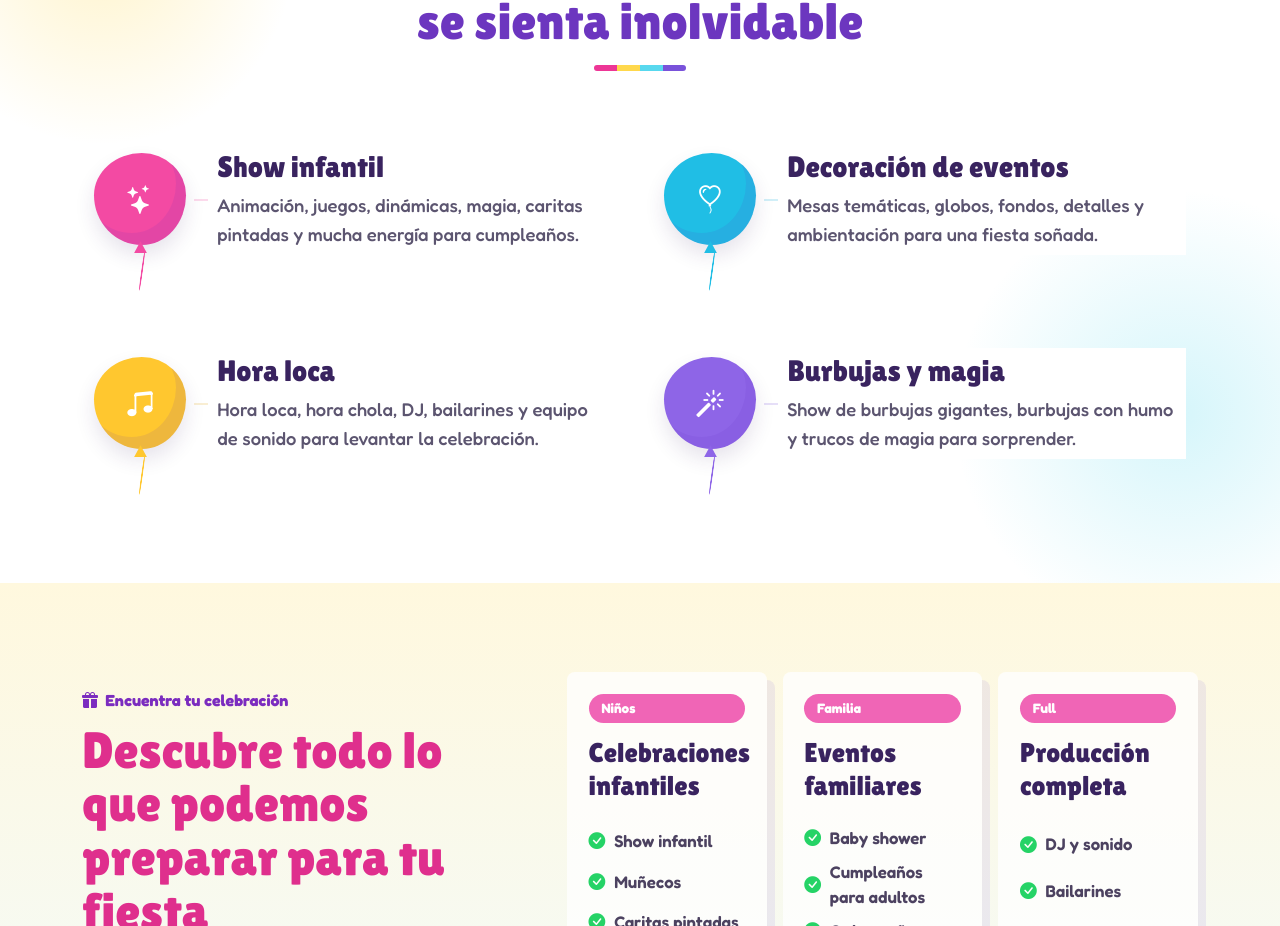
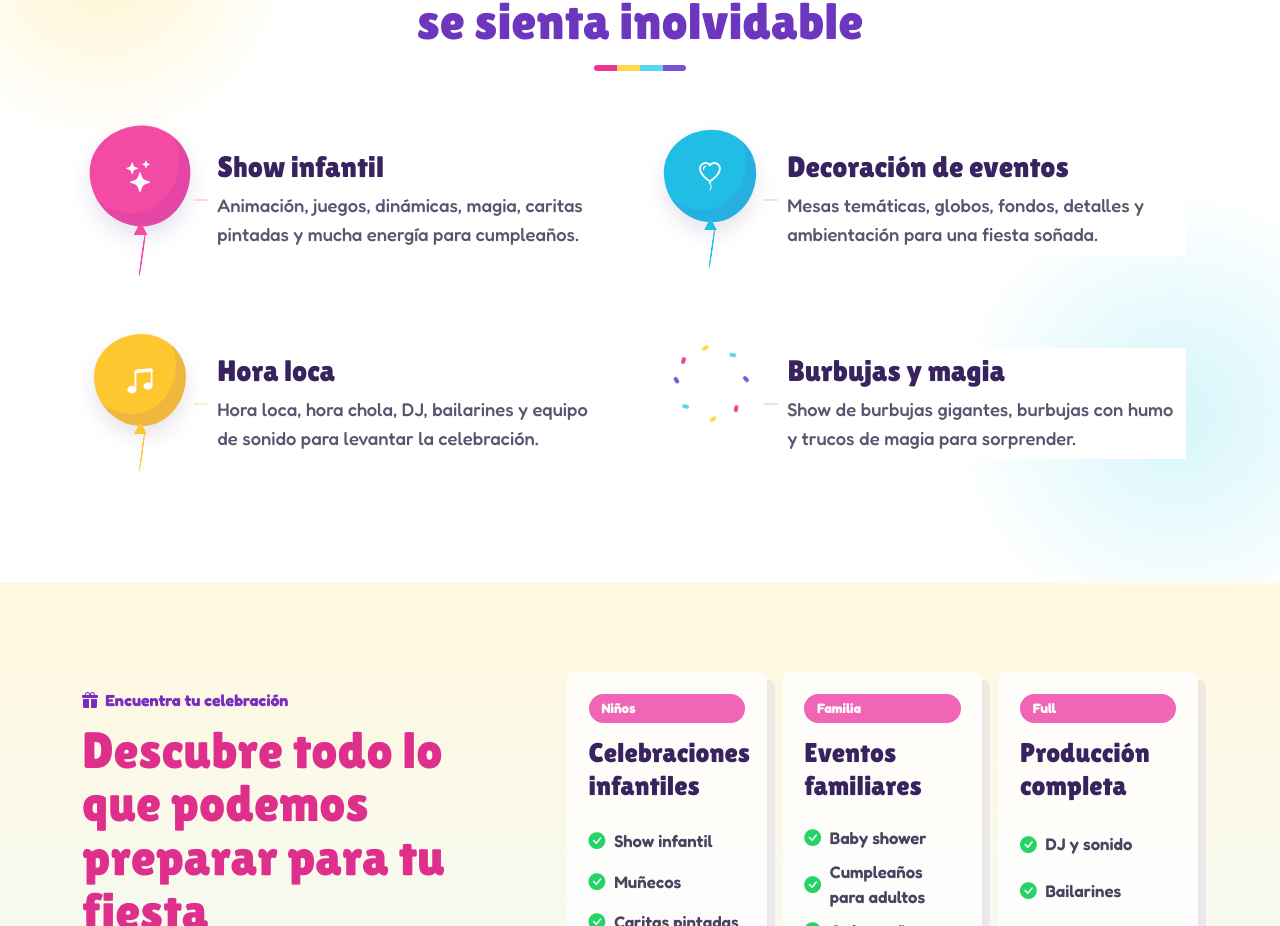
Before and after one commit to jeanpierelp/vicshadda-web, an Angular app: page / in a window 1280 px wide. Shown: the part 1280-2206 px from the top of the page. Built offline with nearby package versions, Linux system fonts and the light colour scheme.

Commit message:
Actualizar pagina Vicshadda Producciones

```diff
--- a/preview/preview.css
+++ b/preview/preview.css
@@ -429,6 +429,7 @@ p {
 
 .service-icon {
   align-items: center;
+  animation: balloon-pop 7s ease-in-out infinite;
   border-radius: 52% 48% 48% 52% / 46% 46% 54% 54%;
   box-shadow: inset -10px -12px 0 rgba(92, 43, 181, .1), 0 10px 20px rgba(57, 35, 95, .12);
   color: #fff;
@@ -440,6 +441,122 @@ p {
   position: relative;
   width: 92px;
   z-index: 2;
+}
+
+.balloon-stage {
+  flex: 0 0 92px;
+  height: 138px;
+  position: relative;
+  z-index: 2;
+}
+
+.service-card.tone-blue .service-icon {
+  animation-delay: -1.75s;
+}
+
+.service-card.tone-yellow .service-icon {
+  animation-delay: -3.5s;
+}
+
+.service-card.tone-purple .service-icon {
+  animation-delay: -5.25s;
+}
+
+.balloon-burst {
+  height: 92px;
+  left: 0;
+  pointer-events: none;
+  position: absolute;
+  top: 0;
+  width: 100%;
+  z-index: 3;
+}
+
+.balloon-burst b {
+  animation: confetti-burst 7s ease-out infinite;
+  background: #ef3a9a;
+  border-radius: 2px;
+  height: 7px;
+  left: 50%;
+  opacity: 0;
+  position: absolute;
+  top: 50%;
+  width: 4px;
+}
+
+.tone-blue .balloon-burst b { animation-delay: -1.75s; }
+.tone-yellow .balloon-burst b { animation-delay: -3.5s; }
+.tone-purple .balloon-burst b { animation-delay: -5.25s; }
+
+.balloon-burst b:nth-child(1) { --burst-x: -52px; --burst-y: -42px; background: #ef3a9a; transform: rotate(18deg); }
+.balloon-burst b:nth-child(2) { --burst-x: -12px; --burst-y: -65px; background: #ffd84c; transform: rotate(55deg); }
+.balloon-burst b:nth-child(3) { --burst-x: 38px; --burst-y: -52px; background: #51d7ed; transform: rotate(100deg); }
+.balloon-burst b:nth-child(4) { --burst-x: 62px; --burst-y: -8px; background: #7952da; transform: rotate(140deg); }
+.balloon-burst b:nth-child(5) { --burst-x: 44px; --burst-y: 46px; background: #ef3a9a; transform: rotate(190deg); }
+.balloon-burst b:nth-child(6) { --burst-x: 2px; --burst-y: 65px; background: #ffd84c; transform: rotate(235deg); }
+.balloon-burst b:nth-child(7) { --burst-x: -48px; --burst-y: 42px; background: #51d7ed; transform: rotate(285deg); }
+.balloon-burst b:nth-child(8) { --burst-x: -65px; --burst-y: -6px; background: #7952da; transform: rotate(330deg); }
+
+@keyframes balloon-pop {
+  0%,
+  34%,
+  100% {
+    opacity: 1;
+    transform: scale(1);
+  }
+  38% {
+    transform: scaleX(.9) scaleY(1.12);
+  }
+  42% {
+    opacity: 1;
+    transform: scale(1.18);
+  }
+  44% {
+    opacity: 0;
+    transform: scale(.08);
+  }
+  53% {
+    opacity: 0;
+    transform: scale(.08);
+  }
+  62% {
+    opacity: 1;
+    transform: scale(.35);
+  }
+  72% {
+    transform: scale(1.1);
+  }
+  79% {
+    transform: scale(.94);
+  }
+  86% {
+    transform: scale(1.03);
+  }
+}
+
+@keyframes confetti-burst {
+  0%,
+  40%,
+  58%,
+  100% {
+    opacity: 0;
+    translate: 0 0;
+  }
+  43% {
+    opacity: 0;
+    translate: 0 0;
+  }
+  45% {
+    opacity: 1;
+  }
+  52% {
+    opacity: .95;
+    translate: var(--burst-x) var(--burst-y);
+  }
+  57% {
+    opacity: 0;
+    translate: var(--burst-x) var(--burst-y);
+  }
 }
 
 .service-icon::before {
@@ -863,9 +980,17 @@ p {
   }
 
   .service-icon {
-    flex-basis: 76px;
     height: 76px;
     width: 76px;
+  }
+
+  .balloon-stage {
+    flex-basis: 76px;
+    height: 122px;
+  }
+
+  .balloon-burst {
+    height: 76px;
   }
 
   .service-icon::before {
@@ -928,4 +1053,13 @@ p {
     animation: none;
     display: none;
   }
+
+  .service-icon {
+    animation: none;
+  }
+
+  .balloon-burst b {
+    animation: none;
+    display: none;
+  }
 }
--- a/src/app/app.component.css
+++ b/src/app/app.component.css
@@ -429,6 +429,7 @@ p {
 
 .service-icon {
   align-items: center;
+  animation: balloon-pop 7s ease-in-out infinite;
   border-radius: 52% 48% 48% 52% / 46% 46% 54% 54%;
   box-shadow: inset -10px -12px 0 rgba(92, 43, 181, .1), 0 10px 20px rgba(57, 35, 95, .12);
   color: #fff;
@@ -440,6 +441,122 @@ p {
   position: relative;
   width: 92px;
   z-index: 2;
+}
+
+.balloon-stage {
+  flex: 0 0 92px;
+  height: 138px;
+  position: relative;
+  z-index: 2;
+}
+
+.service-card.tone-blue .service-icon {
+  animation-delay: -1.75s;
+}
+
+.service-card.tone-yellow .service-icon {
+  animation-delay: -3.5s;
+}
+
+.service-card.tone-purple .service-icon {
+  animation-delay: -5.25s;
+}
+
+.balloon-burst {
+  height: 92px;
+  left: 0;
+  pointer-events: none;
+  position: absolute;
+  top: 0;
+  width: 100%;
+  z-index: 3;
+}
+
+.balloon-burst b {
+  animation: confetti-burst 7s ease-out infinite;
+  background: #ef3a9a;
+  border-radius: 2px;
+  height: 7px;
+  left: 50%;
+  opacity: 0;
+  position: absolute;
+  top: 50%;
+  width: 4px;
+}
+
+.tone-blue .balloon-burst b { animation-delay: -1.75s; }
+.tone-yellow .balloon-burst b { animation-delay: -3.5s; }
+.tone-purple .balloon-burst b { animation-delay: -5.25s; }
+
+.balloon-burst b:nth-child(1) { --burst-x: -52px; --burst-y: -42px; background: #ef3a9a; transform: rotate(18deg); }
+.balloon-burst b:nth-child(2) { --burst-x: -12px; --burst-y: -65px; background: #ffd84c; transform: rotate(55deg); }
+.balloon-burst b:nth-child(3) { --burst-x: 38px; --burst-y: -52px; background: #51d7ed; transform: rotate(100deg); }
+.balloon-burst b:nth-child(4) { --burst-x: 62px; --burst-y: -8px; background: #7952da; transform: rotate(140deg); }
+.balloon-burst b:nth-child(5) { --burst-x: 44px; --burst-y: 46px; background: #ef3a9a; transform: rotate(190deg); }
+.balloon-burst b:nth-child(6) { --burst-x: 2px; --burst-y: 65px; background: #ffd84c; transform: rotate(235deg); }
+.balloon-burst b:nth-child(7) { --burst-x: -48px; --burst-y: 42px; background: #51d7ed; transform: rotate(285deg); }
+.balloon-burst b:nth-child(8) { --burst-x: -65px; --burst-y: -6px; background: #7952da; transform: rotate(330deg); }
+
+@keyframes balloon-pop {
+  0%,
+  34%,
+  100% {
+    opacity: 1;
+    transform: scale(1);
+  }
+  38% {
+    transform: scaleX(.9) scaleY(1.12);
+  }
+  42% {
+    opacity: 1;
+    transform: scale(1.18);
+  }
+  44% {
+    opacity: 0;
+    transform: scale(.08);
+  }
+  53% {
+    opacity: 0;
+    transform: scale(.08);
+  }
+  62% {
+    opacity: 1;
+    transform: scale(.35);
+  }
+  72% {
+    transform: scale(1.1);
+  }
+  79% {
+    transform: scale(.94);
+  }
+  86% {
+    transform: scale(1.03);
+  }
+}
+
+@keyframes confetti-burst {
+  0%,
+  40%,
+  58%,
+  100% {
+    opacity: 0;
+    translate: 0 0;
+  }
+  43% {
+    opacity: 0;
+    translate: 0 0;
+  }
+  45% {
+    opacity: 1;
+  }
+  52% {
+    opacity: .95;
+    translate: var(--burst-x) var(--burst-y);
+  }
+  57% {
+    opacity: 0;
+    translate: var(--burst-x) var(--burst-y);
+  }
 }
 
 .service-icon::before {
@@ -863,9 +980,17 @@ p {
   }
 
   .service-icon {
-    flex-basis: 76px;
     height: 76px;
     width: 76px;
+  }
+
+  .balloon-stage {
+    flex-basis: 76px;
+    height: 122px;
+  }
+
+  .balloon-burst {
+    height: 76px;
   }
 
   .service-icon::before {
@@ -928,4 +1053,13 @@ p {
     animation: none;
     display: none;
   }
+
+  .service-icon {
+    animation: none;
+  }
+
+  .balloon-burst b {
+    animation: none;
+    display: none;
+  }
 }
--- a/src/app/app.component.html
+++ b/src/app/app.component.html
@@ -83,7 +83,10 @@
       <div class="row g-4">
         <div class="col-md-6" *ngFor="let service of services">
           <article class="service-card h-100" [class]="'tone-' + service.tone">
-            <div class="service-icon"><i class="bi" [class]="service.icon"></i></div>
+            <div class="balloon-stage">
+              <div class="service-icon"><i class="bi" [class]="service.icon"></i></div>
+              <span class="balloon-burst"><b></b><b></b><b></b><b></b><b></b><b></b><b></b><b></b></span>
+            </div>
             <div>
               <h3>{{ service.title }}</h3>
               <p>{{ service.text }}</p>
```
Also changed, not shown: preview/index.html (+4 -4 lines).
